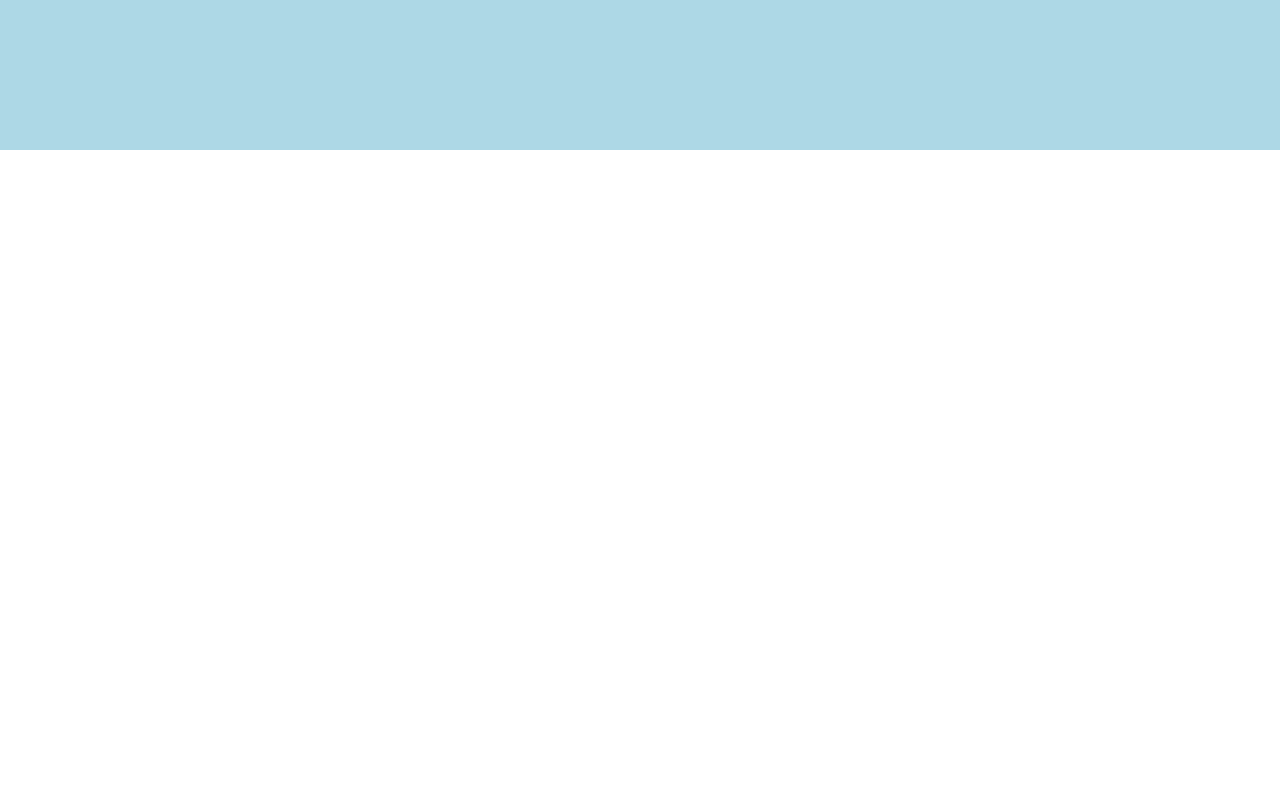
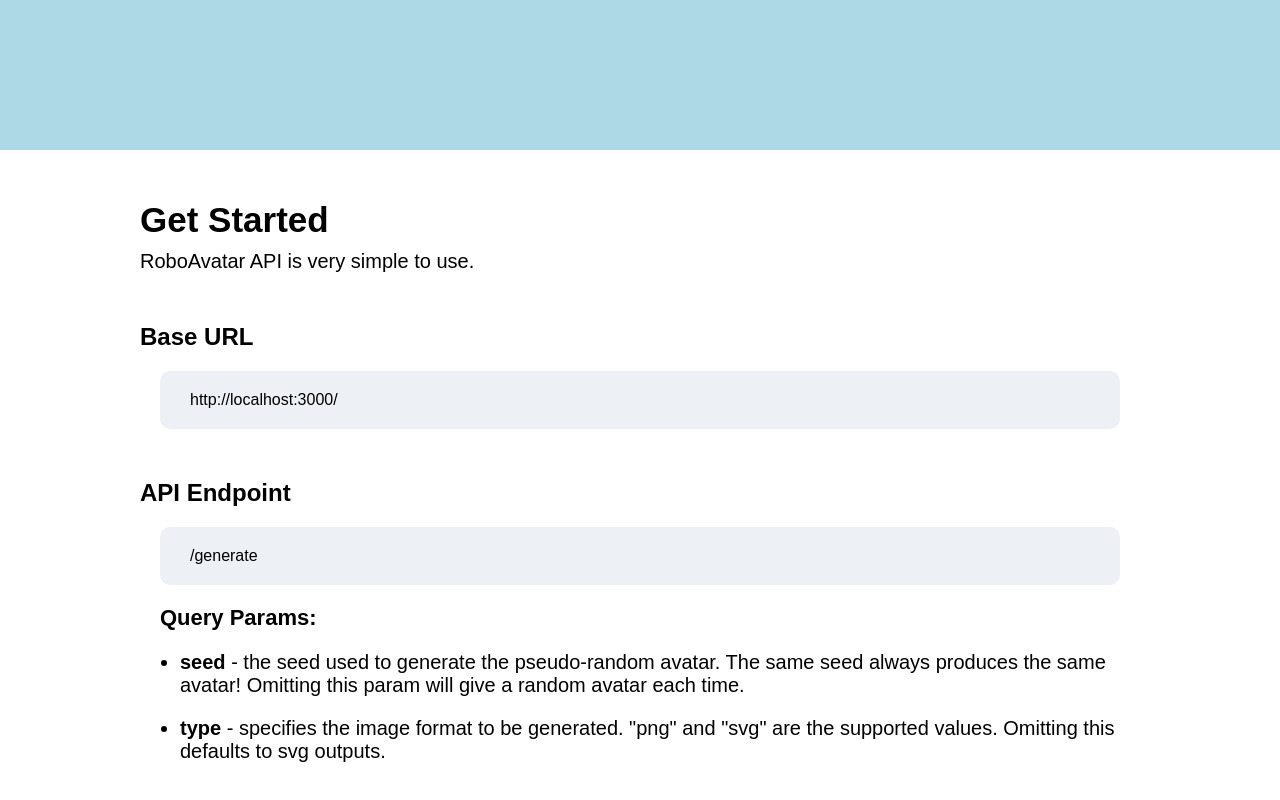
Before and after one commit to j-hariharan/RandomAvatarGenerator_WebClubRecs, a website with bundled scripts: page static/index.html in a window 1280 px wide. Shown: the part 350-1150 px from the top of the page. Before the commit the page ends 800 px from the top, so only its background shows below. Built offline with nearby package versions, Linux system fonts and the light colour scheme.

Commit message:
Added Getting Started guide in landing page

```diff
--- a/static/index.css
+++ b/static/index.css
@@ -47,3 +47,45 @@ body {
     width: 100%;
     max-width: 400px;
 }
+
+
+.content {
+    max-width: 1000px;
+    margin: 50px auto;
+}
+
+.content .code {
+    background-color: rgb(237, 241, 245);
+    padding: 20px 30px;
+    border-radius : 10px;
+    margin: 20px;
+}
+
+.content h1 {
+    font-size: 35px;
+    font-weight: 800;
+    margin: 10px 0px;
+}
+
+.content p {
+    font-size: 20px;
+}
+
+.content h2 {
+    margin: 50px 0px 10px 0px;
+}
+
+
+.content .endpoint h3 {
+    margin-left: 20px;
+    font-size: 22px;
+}
+
+.content .endpoint ul {
+    margin-left: 40px;
+    font-size: 20px;
+}
+
+.content .endpoint ul li {
+    margin: 20px 0px;
+}
--- a/static/index.html
+++ b/static/index.html
@@ -18,5 +18,23 @@
             <img src="/generate" alt="">
         </div>
     </div>
+
+    <div class="content">
+        <h1>Get Started</h1>
+        <p>RoboAvatar API is very simple to use.</p>
+
+        <h2>Base URL</h2>
+        <div class="code">http://localhost:3000/</div>
+
+        <h2>API Endpoint</h2>
+        <div class="endpoint">
+            <div class="code">/generate</div>
+            <h3>Query Params:</h3>
+            <ul>
+                <li><b>seed</b> - the seed used to generate the pseudo-random avatar. The same seed always produces the same avatar! Omitting this param will give a random avatar each time.</li>
+                <li><b>type</b> - specifies the image format to be generated. "png" and "svg" are the supported values. Omitting this defaults to svg outputs.</li>
+            </ul>
+        </div>
+    </div>
 </body>
 </html>
```
